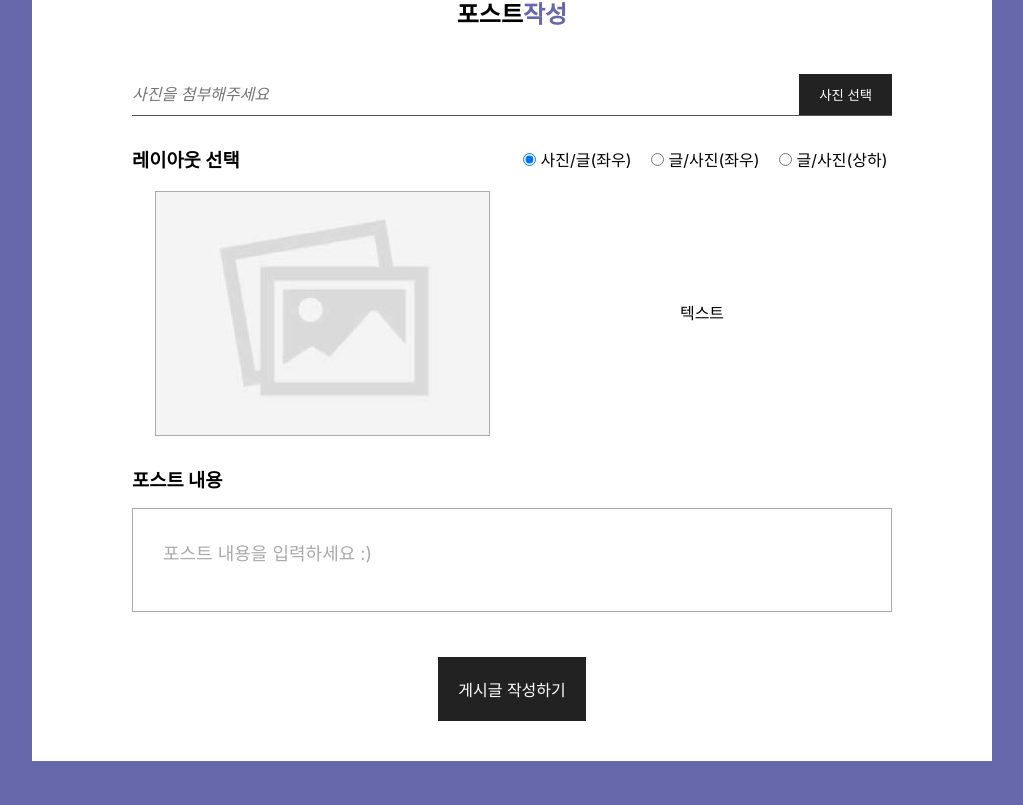
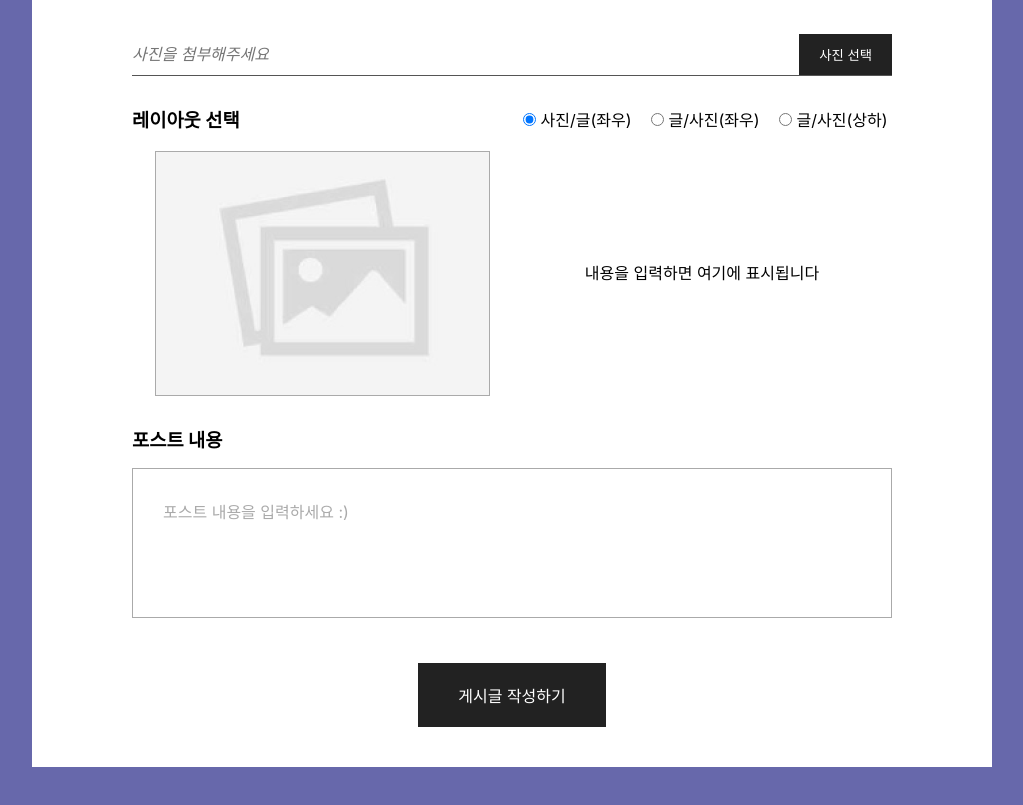
Before and after one commit to ddooyn/veryperi-magazine-2022, a React (Create React App) app: page /post in a window 1280 px wide. Shown: the part 287-1092 px from the top of the page, without its empty margins (128-1151 px from the left). Built offline with nearby package versions, Linux system fonts and the light colour scheme; no server answers; a web font is replaced by a local one.

Commit message:
✨ 포스트 내용 입력값 레이아웃 미리보기에 반영

```diff
--- a/src/pages/Post.js
+++ b/src/pages/Post.js
@@ -1,4 +1,4 @@
-import React, { useState } from 'react';
+import React, { useRef, useState } from 'react';
 import styled from 'styled-components';
 import { useForm } from 'react-hook-form';
 
@@ -12,6 +12,12 @@ const Post = () => {
 
   const [imgName, setImgName] = useState('');
   const [imgSrc, setImgSrc] = useState('');
+  const textRef = useRef('');
+  const [typed, setTyped] = useState('내용을 입력하면 여기에 표시됩니다');
+
+  const onTyping = () => {
+    setTyped(textRef.current.value);
+  };
 
   const previewImage = async (e) => {
     const image = e.target.files[0];
@@ -78,16 +84,14 @@ const Post = () => {
 
         <Preview>
           <ImgLabel>{imgSrc && <img src={imgSrc} alt="" />}</ImgLabel>
-          <p>텍스트</p>
+          <p>{typed}</p>
         </Preview>
 
         <Row>
           <h3>포스트 내용</h3>
           <PostTextArea
-            // ref={ref}
-            // onChange={onChange}
-            // onInput={resizeHeight}
-            // value={typed}
+            ref={textRef}
+            onChange={onTyping}
             placeholder="포스트 내용을 입력하세요 :)"
             spellCheck="false"
           />
@@ -107,7 +111,7 @@ const PostSection = styled.section`
   align-items: center;
   justify-content: center;
   h2 {
-    margin-bottom: 10px;
+    margin: -40px 0 10px;
     span {
       color: #6768ab;
     }
@@ -201,11 +205,12 @@ const Preview = styled.div`
 
 const PostTextArea = styled.textarea`
   width: 100%;
+  height: 150px;
   margin-top: 12px;
   padding: 30px;
   border: 1px solid #aaa;
   background: none;
-  font-size: 18px;
+  font-size: 16px;
   outline: none;
   resize: none;
   &::placeholder {
@@ -214,7 +219,7 @@ const PostTextArea = styled.textarea`
 `;
 
 const Button = styled.button`
-  padding: 20px;
+  padding: 20px 40px;
   background: #222;
   color: #fff;
   font-size: 16px;
```
